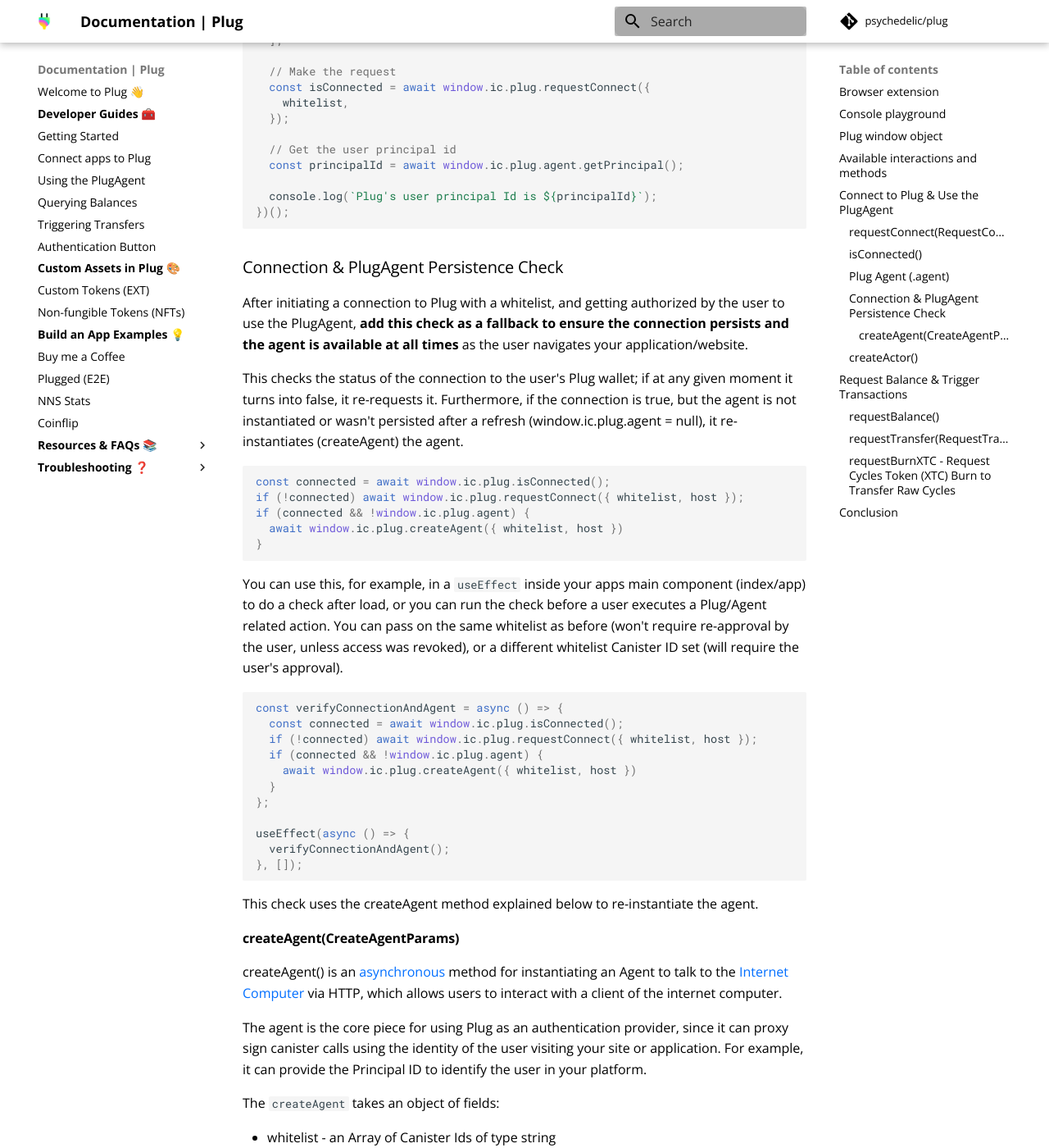
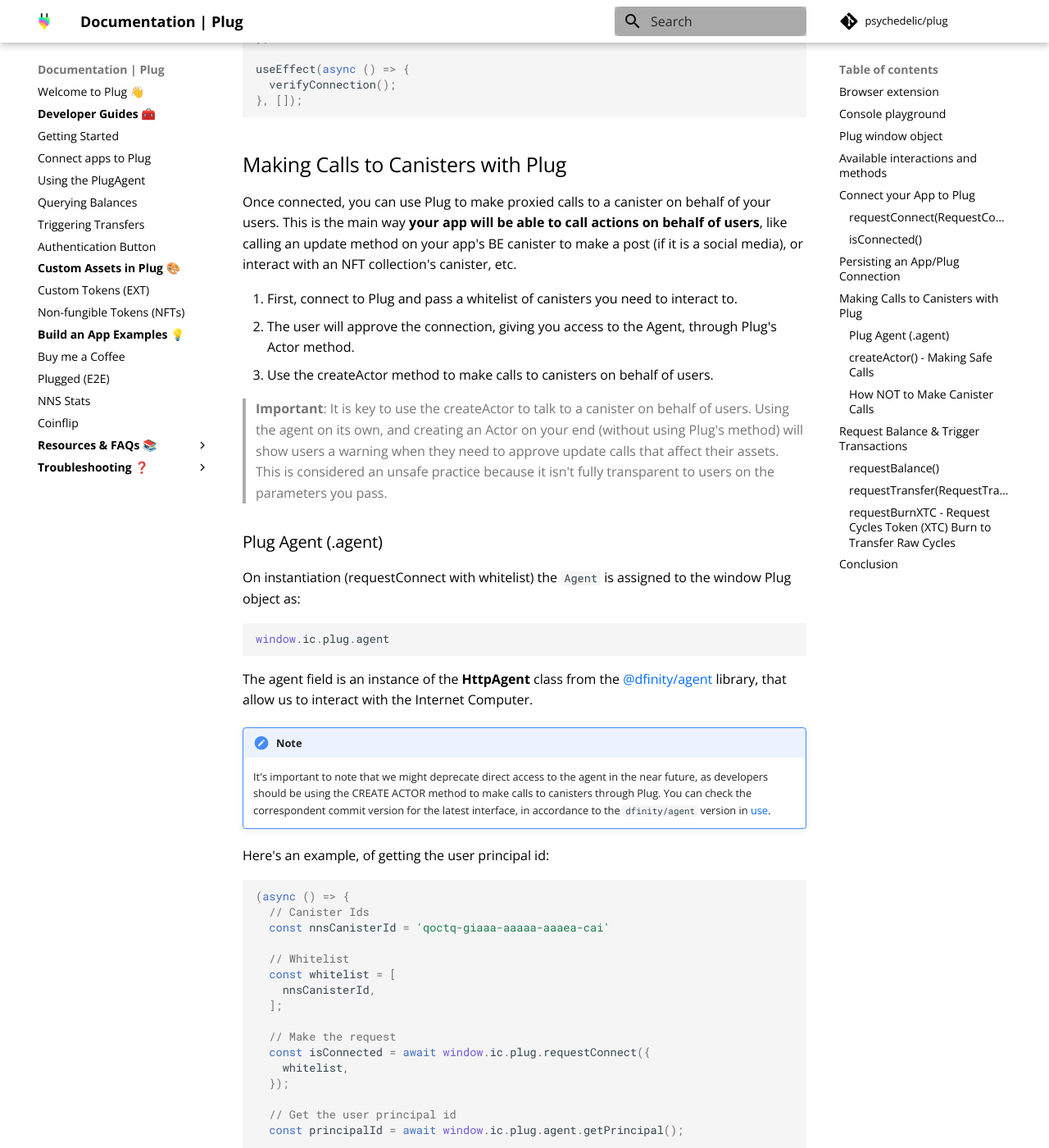
Before and after one commit to Psychedelic/plug-docs, an MkDocs documentation site: the page built from docs/getting-started/connect-to-plug.md, in a window 1280 px wide and 1400 px high, scrolled down 4653 px. Shown: the whole window at 82% size. Built offline with MkDocs 1.6.1 and Material for MkDocs 9.7.7, drawn with Linux system fonts in a browser that asks for light colours; comment, search, counter and statistics services are not loaded; some of the changed text lies outside the part shown.

Commit message:
repolish actor&agent section

````diff
--- a/docs/getting-started/connect-to-plug.md
+++ b/docs/getting-started/connect-to-plug.md
@@ -66,8 +66,8 @@
 
 ## Available interactions and methods
 
-## Connect to Plug & Use the PlugAgent
-Start interacting with the user's wallet by requesting a connect, and if needed, passing the necessary information to request the use of the **PlugAgent.**
+## Connect your App to Plug
+Start interacting with the user's wallet by requesting a connect, and if needed, passing the necessary information to interact with the Agent and Actor.
 
 
 ### requestConnect(RequestConnectParams?)
@@ -86,12 +86,14 @@
 })();
 ```
 
-Optionally, you can pass the following parameters to integrate Plug's Agent features, for authenticating a user's identity and requesting access to the Plug Agent to sign requests to your canisters on behalf of that identity.
+Optionally, you can pass the following parameters to **integrate Plug's Agent** features, for authenticating a user's identity and requesting access to the Plug Agent to sign requests to your canisters on behalf of that identity.
 
 The fields are:
 
   - whitelist - an Array of Canister Ids of type string
   - host - a string representing a network URL that when not set defaults to the `mainnet.dfinity.network`
+
+> **IMPORTANT**: Passing a whitelist is telling Plug to pass the user a list of canisters that your app will be able to interact with through the PlugAgent, on their behalf. **NOTE:** You should only be interacting with whitelisted canisters through an actor created through createActor( ). More on that soon.
 
 This is how it looks:
 
@@ -141,6 +143,39 @@
 })()
 ```
 
+## Persisting an App/Plug Connection
+
+After initiating a connection to Plug with a whitelist, you can add this check as a fallback to ensure the connect persists as the user navigates your application/website
+
+This checks the status of the connection to the user’s wallet in Plug; if at any moment it turns into false, it will re-requests it.
+
+```js
+const connected = await window.ic.plug.isConnected();
+if (!connected) await window.ic.plug.requestConnect({ whitelist, host });
+```
+
+You can use this, for example, in a useEffect inside of your apps main component (index/app) to do a check after load. You can pass on the same whitelist as before (won’t require re-approval by the user, unless access was revoked), or a different whitelist Canister ID set (will require the user’s approval).
+
+```js
+const verifyConnection = async () => {
+  const connected = await window.ic.plug.isConnected();
+  if (!connected) await window.ic.plug.requestConnect({ whitelist, host });
+};
+
+useEffect(async () => {
+  verifyConnection();
+}, []);
+```
+
+## Making Calls to Canisters with Plug
+
+Once connected, you can use Plug to make proxied calls to a canister on behalf of your users. This is the main way **your app will be able to call actions on behalf of users**, like calling an update method on your app's BE canister to make a post (if it is a social media), or interact with an NFT collection's canister, etc.
+
+1. First, connect to Plug and pass a whitelist of canisters you need to interact to.
+2. The user will approve the connection, giving you access to the Agent, through Plug's Actor method.
+3. Use the createActor method to make calls to canisters on behalf of users.
+
+> **Important**: It is key to use the createActor to talk to a canister on behalf of users. Using the agent on its own, and creating an Actor on your end (without using Plug's method) will show users a warning when they need to approve update calls that affect their assets. This is considered an unsafe practice because it isn't fully transparent to users on the parameters you pass.
 
 ### Plug Agent (.agent)
 
@@ -150,11 +185,11 @@
 window.ic.plug.agent
 ```
 
-The agent field is an instance of the **HttpAgent** class from the [@dfinity/agent](https://github.com/dfinity/agent-js) library, that allow us to interact with the Internet Computer. So, check the [source-code](https://github.com/dfinity/agent-js/blob/90b073dc735bfae9f3b1c7fc537bd97347c5cc68/packages/agent/src/agent/api.ts) to learn about the available interface methods.
+The agent field is an instance of the **HttpAgent** class from the [@dfinity/agent](https://github.com/dfinity/agent-js) library, that allow us to interact with the Internet Computer.
 
 !!! Note
 
-    The interface might change between versions, so make sure you check the correspondent commit version, in accordance to the `dfinity/agent` version in [use](https://github.com/Psychedelic/plug-controller/blob/main/package.json).
+    It's important to note that we might deprecate direct access to the agent in the near future, as developers should be using the CREATE ACTOR method to make calls to canisters through Plug. You can check the correspondent commit version for the latest interface, in accordance to the `dfinity/agent` version in [use](https://github.com/Psychedelic/plug-controller/blob/main/package.json).
 
 Here's an example, of getting the user principal id:
 
@@ -180,88 +215,13 @@
 })();
 ```
 
-### Connection & PlugAgent Persistence Check
-
-After initiating a connection to Plug with a whitelist, and getting authorized by the user to use the PlugAgent, **add this check as a fallback to ensure the connection persists and the agent is available at all times** as the user navigates your application/website.
-
-This checks the status of the connection to the user's Plug wallet; if at any given moment it turns into false, it re-requests it. Furthermore, if the connection is true, but the agent is not instantiated or wasn't persisted after a refresh (window.ic.plug.agent = null), it re-instantiates (createAgent) the agent.
-
-```js
-const connected = await window.ic.plug.isConnected();
-if (!connected) await window.ic.plug.requestConnect({ whitelist, host });
-if (connected && !window.ic.plug.agent) {
-  await window.ic.plug.createAgent({ whitelist, host })
-}
-```
-You can use this, for example, in a `useEffect` inside your apps main component (index/app) to do a check after load, or you can run the check before a user executes a Plug/Agent related action. You can pass on the same whitelist as before (won't require re-approval by the user, unless access was revoked), or a different whitelist Canister ID set (will require the user's approval).
-
-```JS
-const verifyConnectionAndAgent = async () => {
-  const connected = await window.ic.plug.isConnected();
-  if (!connected) await window.ic.plug.requestConnect({ whitelist, host });
-  if (connected && !window.ic.plug.agent) {
-    await window.ic.plug.createAgent({ whitelist, host })
-  }
-};
-
-useEffect(async () => {
-  verifyConnectionAndAgent();
-}, []);
-```
-
-This check uses the createAgent method explained below to re-instantiate the agent.
-
-#### createAgent(CreateAgentParams)
-
-createAgent() is an [asynchronous](https://developer.mozilla.org/en-US/docs/Learn/JavaScript/Asynchronous) method for instantiating an Agent to talk to the [Internet Computer](https://dfinity.org/) via HTTP, which allows users to interact with a client of the internet computer.
-
-The agent is the core piece for using Plug as an authentication provider, since it can proxy sign canister calls using the identity of the user visiting your site or application. For example, it can provide the Principal ID to identify the user in your platform.
-
-The `createAgent` takes an object of fields:
-
-  - whitelist - an Array of Canister Ids of type string
-  - host - a string representing a network URL that when not set defaults to the `mainnet.dfinity.network`
-
-This is how it looks:
-
-```js
-Object {
-  whitelist: ['canister-id'],
-  host?: 'https://network-address',
-}
-```
-
-On instantiation the `Agent` is assigned to the window Plug object, and available as `window.ic.plug.agent`. As such, once called and instantiated there's no return value.
-
-```js
-(async () => {
-  // NNS Canister Id as an example
-  const nnsCanisterId = 'qoctq-giaaa-aaaaa-aaaea-cai'
-  const whitelist = [nnsCanisterId];
-
-  // Initialise Agent, expects no return value
-  await window?.ic?.plug?.createAgent({
-    whitelist
-  });
-
-  // Gets the principal associated with the current user identity
-  // see https://sdk.dfinity.org/docs/developers-guide/cli-reference/dfx-identity.html#_dfx_identity_get_principal
-  const principal = await window?.ic?.plug?.agent?.getPrincipal();
-
-  // We use the `toText` method to convert the principal to text
-  // see https://sdk.dfinity.org/docs/base-libraries/principal#toText
-  console.log(principal.toText());
-})()
-```
-
-
-### createActor()
+### createActor() - Making Safe Calls
 
 createActor() is an [asynchronous](https://developer.mozilla.org/en-US/docs/Learn/JavaScript/Asynchronous) method that creates an Actor to interact with the [Internet Computer](https://dfinity.org/). Returns an Actor for the provided Canister Id and interface factory ([Candid](https://sdk.dfinity.org/docs/candid-guide/candid-concepts.html) or [IDL](https://sdk.dfinity.org/docs/candid-guide/candid-concepts.html#_why_create_a_new_idl)).
 
 The `createActor` expects that the Agent is initialized beforehand by calling the `requestConnect` method with the whitelist (canister ID string array) and the host (string).
 
-As mentioned above, on instantiation the `Agent` is assigned to the window Plug object, as `window.ic.plug.agent`.
+As mentioned above, on instantiation the `Agent` is assigned to the window Plug object, as `window.ic.plug.agent`. Creating an Actor allows you to securely interact with a canister’s interface on behalf of the user.
 
 ```js
 (async () => {
@@ -310,6 +270,13 @@
   console.log('NNS stats', stats);
 })()
 ```
+
+### How NOT to Make Canister Calls
+Making calls on behalf of the user directly through the Plug Agent is not a suggested way to make calls. **That is why Plug has an exposed createActor method** shown above.
+
+If you bypass the createActor method and use the Agent to create an actor on your side; when that actor is sent to be signed by Plug it will show the user a warning, because Plug is not able to read all the arguments passed to that call, and considers it risky for the user to accept the action.
+
+To learn more about what happens on both the user and developer side if you try to bypass the createActor( ) flow, [you can read this section of our documentation.](https://docs.plugwallet.ooo/resources/app-trust-and-security/)
 
 ----
 
--- a/docs/resources/troubleshooting.md
+++ b/docs/resources/troubleshooting.md
@@ -6,49 +6,19 @@
 
 ![](imgs/troubleshoot.png)
 
-If you’re having trouble with Plug, this guide is meant to address common errors you may see while attempting to load NFTs, tokens, and other assets.
+If you’re having trouble with Plug, this sections are meant to address common errors you may see while attempting to load NFTs, tokens, and other assets.
 
-Please work through this guide before reaching out to support, the first thing our support team will send you is this troubleshooting guide. If you still have issues after trying these steps, contact us.
+Please work through this guides before reaching out to support, the first thing our support team will send you is this troubleshooting guide. If you still have issues after trying these steps, contact us.
+
+## Is your issue related to NFTs, Tokens, or Other General Issues?
+
+Depending on what type of issue you are encountering, read the proper troubleshooting section:
+
+1. [Troubleshooting Issues with Tokens.](https://docs.plugwallet.ooo/resources/troubleshooting-tokens/)
+2. [Troubleshooting Issues with NFTs.](https://docs.plugwallet.ooo/resources/troubleshooting-nfts/)
+3. [Troubleshooting General Issues.](https://docs.plugwallet.ooo/resources/troubleshooting-general/)
 
 ---
-
-## Why aren’t my tokens & NFTs loading in Plug?
-
----
-
-### Option 1: Clock Error
-
-The NNS ledger is very strict about requests to the ledger & when they expire. There’s a known error: if your clock on your Windows/MacOS/Mobile device is not set to time updating “automatically” and is out of sync, the NNS ledger will reject your query to check your assets.
-
-To fix this:
-
-1. Visit your device time/date settings.
-2. Make sure set time zone is set to “automatically”.
-3. That’s it! Restart your browser, and Plug should show all your assets.
-
-### Option 2: Canister Down Error
-
-If you are receiving the “Canister Down” error while for example visiting the NFT tab and not seeing your ICPunk or other NFT/assets it might be due to the NFT’s or projects canister being down.
-
-There’s nothing that can be done directly from Plug to troubleshoot this issue, please contact the team of the asset/canister/NFT that isn’t loading for more information and wait for them to bring it back online.
-
-### Option 3: Subnet Down Error
-
-If nothing is loading or showing, you may receive the “Subnet Down” error message, this means that the Internet Computer is currently having some trouble processing requests to the subnet due to a variety of factors such as high traffic, performance upgrades, user throttling, etc.
-
-There’s nothing Plug can do to resolve this issue, please wait until the subnet is brought back online & stay up-to-date with Internet Computer.
-
-You may learn about the status of the Internet Computer here: https://status.internetcomputer.org/
-
----
-
-## I’m having other problems with Plug or Plug isn’t working properly?
-
----
-
-### Reinstall Plug
-
-Before reaching out to us in our Discord #support channel, please **try reinstalling Plug** directly from the Chrome Web Store or Firefox Extension Store.
 
 ### Still having an issue? Reach out to us on Discord.
 
````
Also changed, not shown: other parts of docs/getting-started/connect-to-plug.md (+1 -1 lines), docs/resources/troubleshooting-general.md (+3 -3 lines), docs/resources/troubleshooting-hom.md (deleted, +0 -30 lines).
